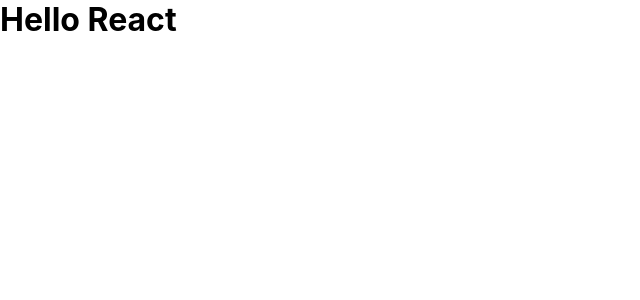
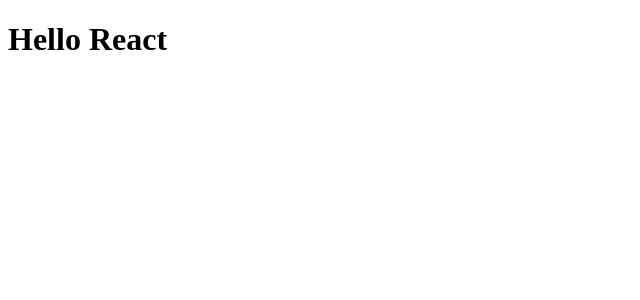
Before and after one commit to s-hirata0831/abkt_procon34, a React (Create React App) app in the folder abkt-app/: page / in a window 1280 px wide. Shown: the top 300 px of the page, without its empty margins (0-640 px from the left). Built offline with nearby package versions, Linux system fonts and the light colour scheme.

Commit message:
フォルダの整理

```diff
--- a/abkt-app/src/App.css
+++ /dev/null
@@ -1,3 +0,0 @@
-* {
-  margin:0;
-}
--- a/abkt-app/src/index.css
+++ /dev/null
@@ -1,13 +0,0 @@
-body {
-  margin: 0;
-  font-family: -apple-system, BlinkMacSystemFont, 'Segoe UI', 'Roboto', 'Oxygen',
-    'Ubuntu', 'Cantarell', 'Fira Sans', 'Droid Sans', 'Helvetica Neue',
-    sans-serif;
-  -webkit-font-smoothing: antialiased;
-  -moz-osx-font-smoothing: grayscale;
-}
-
-code {
-  font-family: source-code-pro, Menlo, Monaco, Consolas, 'Courier New',
-    monospace;
-}
--- a/abkt-app/src/index.js
+++ b/abkt-app/src/index.js
@@ -1,17 +1,6 @@
 import React from 'react';
-import ReactDOM from 'react-dom/client';
-import './index.css';
-import App from './App';
-import reportWebVitals from './reportWebVitals';
+import ReactDOM from 'react-dom';
 
-const root = ReactDOM.createRoot(document.getElementById('root'));
-root.render(
-  <React.StrictMode>
-    <App />
-  </React.StrictMode>
-);
+import { App } from "./App";
 
-// If you want to start measuring performance in your app, pass a function
-// to log results (for example: reportWebVitals(console.log))
-// or send to an analytics endpoint. Learn more: https://bit.ly/CRA-vitals
-reportWebVitals();
+ReactDOM.render(<App />, document.getElementById("root"));
--- a/abkt-app/src/reportWebVitals.js
+++ /dev/null
@@ -1,13 +0,0 @@
-const reportWebVitals = onPerfEntry => {
-  if (onPerfEntry && onPerfEntry instanceof Function) {
-    import('web-vitals').then(({ getCLS, getFID, getFCP, getLCP, getTTFB }) => {
-      getCLS(onPerfEntry);
-      getFID(onPerfEntry);
-      getFCP(onPerfEntry);
-      getLCP(onPerfEntry);
-      getTTFB(onPerfEntry);
-    });
-  }
-};
-
-export default reportWebVitals;
```
Also changed, not shown: abkt-app/src/App.jsx (renamed from abkt-app/src/App.js, +2 -5 lines).
